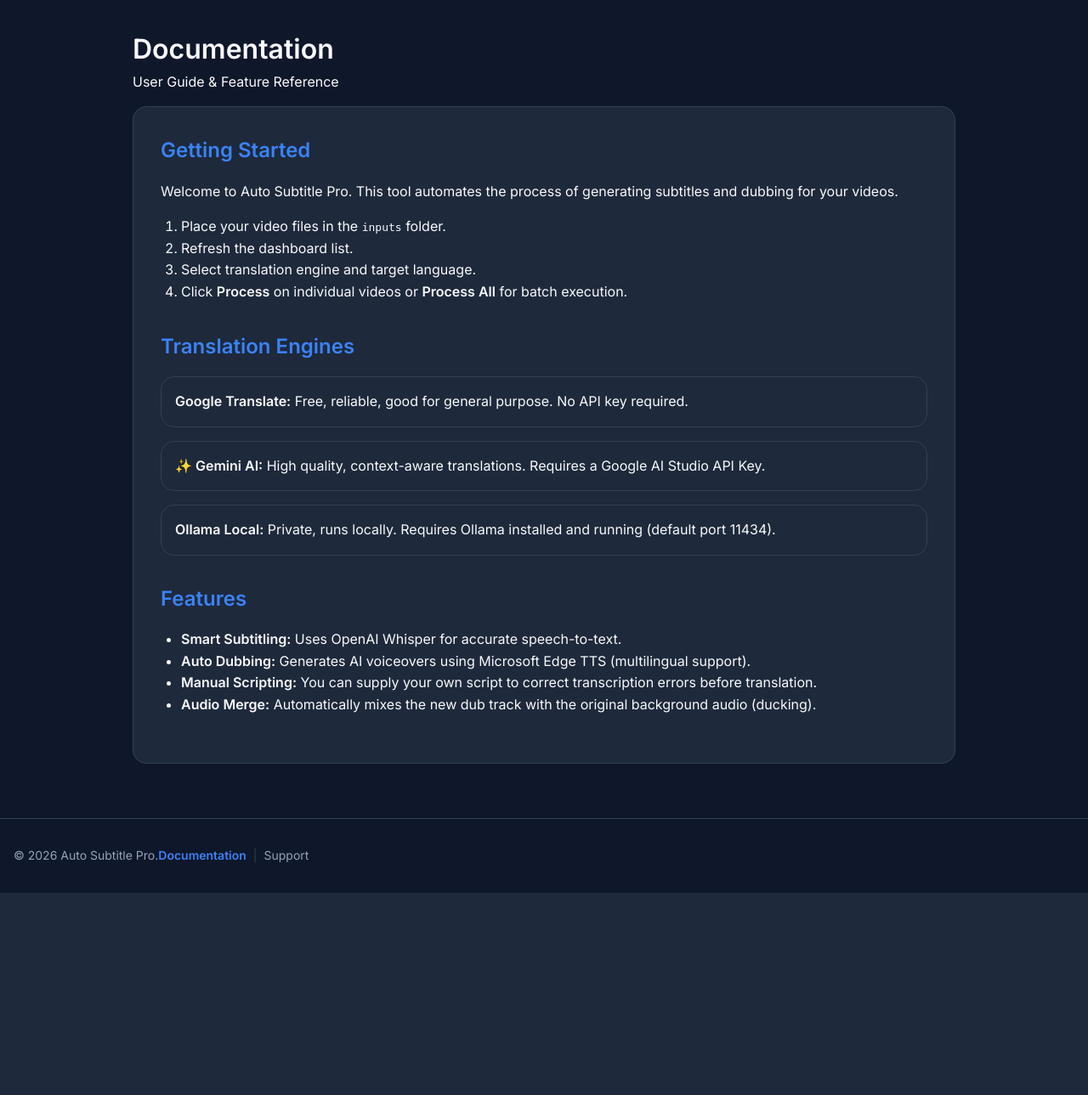
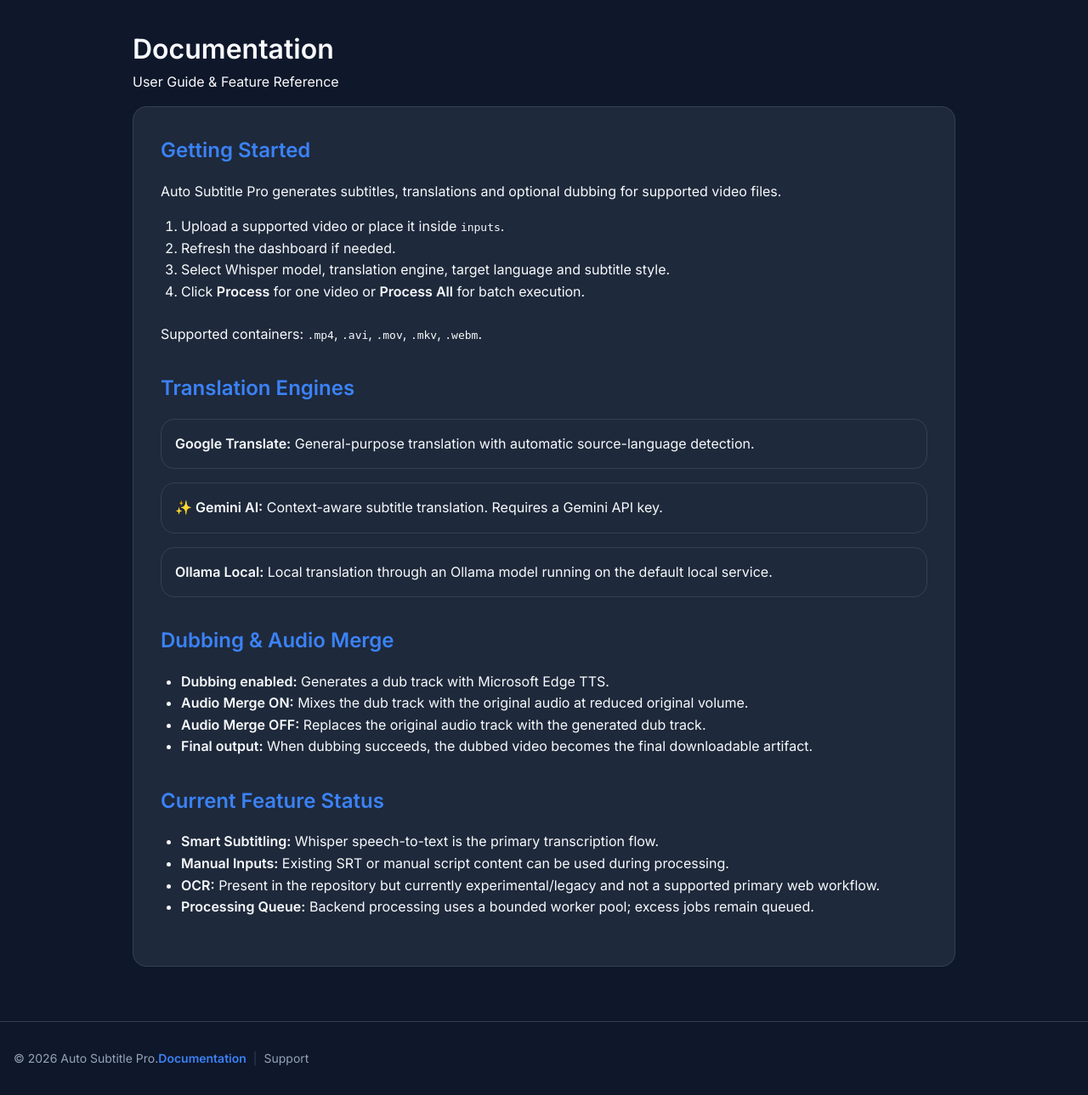
Before and after one commit to Kim-Thu/subtitle-automation, a Flask app: page /documentation in a window 1280 px wide. Shown: the part 71-1360 px from the top of the page at 85% size. Before the commit the page ends 1122 px from the top, so only its background shows below. Run offline with Flask 3, Linux system fonts and the light colour scheme; parts of the project's set-up code (start-up, migrations or seed data) failed here and were passed over.

Commit message:
docs(app): align feature documentation (#16)

```diff
--- a/templates/documentation.html
+++ b/templates/documentation.html
@@ -10,9 +10,7 @@
 <body>
     <nav class="navbar">
       <div class="nav-container">
-        <a href="/" class="brand">
-          <span>🎬</span> Subtitle Automation
-        </a>
+        <a href="/" class="brand"><span>🎬</span> Subtitle Automation</a>
         <div class="nav-links">
           <a href="/">Dashboard</a>
           <a href="/documentation" class="active">Documentation</a>
@@ -30,42 +28,47 @@
         <main class="content-card">
             <section class="support-section">
                 <h2 class="support-heading accent">Getting Started</h2>
-                <p>Welcome to Auto Subtitle Pro. This tool automates the process of generating subtitles and dubbing for your videos.</p>
+                <p>Auto Subtitle Pro generates subtitles, translations and optional dubbing for supported video files.</p>
                 <ol class="faq-item" style="margin-left: 1.5rem; margin-top: 1rem;">
-                    <li>Place your video files in the <code>inputs</code> folder.</li>
-                    <li>Refresh the dashboard list.</li>
-                    <li>Select translation engine and target language.</li>
-                    <li>Click <b>Process</b> on individual videos or <b>Process All</b> for batch execution.</li>
+                    <li>Upload a supported video or place it inside <code>inputs</code>.</li>
+                    <li>Refresh the dashboard if needed.</li>
+                    <li>Select Whisper model, translation engine, target language and subtitle style.</li>
+                    <li>Click <b>Process</b> for one video or <b>Process All</b> for batch execution.</li>
                 </ol>
+                <p class="text-secondary">Supported containers: <code>.mp4</code>, <code>.avi</code>, <code>.mov</code>, <code>.mkv</code>, <code>.webm</code>.</p>
             </section>
 
             <section class="support-section">
                 <h2 class="support-heading accent">Translation Engines</h2>
                 <ul class="faq-item" style="list-style: none; padding: 0;">
-                    <li class="content-card" style="margin-bottom: 1rem; padding: 1rem;">
-                        <strong>Google Translate:</strong> Free, reliable, good for general purpose. No API key required.
-                    </li>
-                    <li class="content-card" style="margin-bottom: 1rem; padding: 1rem;">
-                        <strong>✨ Gemini AI:</strong> High quality, context-aware translations. Requires a Google AI Studio API Key.
-                    </li>
-                    <li class="content-card" style="margin-bottom: 1rem; padding: 1rem;">
-                        <strong>Ollama Local:</strong> Private, runs locally. Requires Ollama installed and running (default port 11434).
-                    </li>
+                    <li class="content-card" style="margin-bottom: 1rem; padding: 1rem;"><strong>Google Translate:</strong> General-purpose translation with automatic source-language detection.</li>
+                    <li class="content-card" style="margin-bottom: 1rem; padding: 1rem;"><strong>✨ Gemini AI:</strong> Context-aware subtitle translation. Requires a Gemini API key.</li>
+                    <li class="content-card" style="margin-bottom: 1rem; padding: 1rem;"><strong>Ollama Local:</strong> Local translation through an Ollama model running on the default local service.</li>
+                </ul>
+            </section>
+
+            <section class="support-section">
+                <h2 class="support-heading accent">Dubbing & Audio Merge</h2>
+                <ul class="faq-item" style="margin-left: 1.5rem;">
+                    <li><strong>Dubbing enabled:</strong> Generates a dub track with Microsoft Edge TTS.</li>
+                    <li><strong>Audio Merge ON:</strong> Mixes the dub track with the original audio at reduced original volume.</li>
+                    <li><strong>Audio Merge OFF:</strong> Replaces the original audio track with the generated dub track.</li>
+                    <li><strong>Final output:</strong> When dubbing succeeds, the dubbed video becomes the final downloadable artifact.</li>
                 </ul>
             </section>
 
             <section>
-                <h2 class="support-heading accent">Features</h2>
+                <h2 class="support-heading accent">Current Feature Status</h2>
                 <ul class="faq-item" style="margin-left: 1.5rem;">
-                    <li><strong>Smart Subtitling:</strong> Uses OpenAI Whisper for accurate speech-to-text.</li>
-                    <li><strong>Auto Dubbing:</strong> Generates AI voiceovers using Microsoft Edge TTS (multilingual support).</li>
-                    <li><strong>Manual Scripting:</strong> You can supply your own script to correct transcription errors before translation.</li>
-                    <li><strong>Audio Merge:</strong> Automatically mixes the new dub track with the original background audio (ducking).</li>
+                    <li><strong>Smart Subtitling:</strong> Whisper speech-to-text is the primary transcription flow.</li>
+                    <li><strong>Manual Inputs:</strong> Existing SRT or manual script content can be used during processing.</li>
+                    <li><strong>OCR:</strong> Present in the repository but currently experimental/legacy and not a supported primary web workflow.</li>
+                    <li><strong>Processing Queue:</strong> Backend processing uses a bounded worker pool; excess jobs remain queued.</li>
                 </ul>
             </section>
         </main>
+    </div>
 
-    </div>
     <div class="footer-wrapper">
       <div class="nav-container">
         <footer class="app-footer">
```
